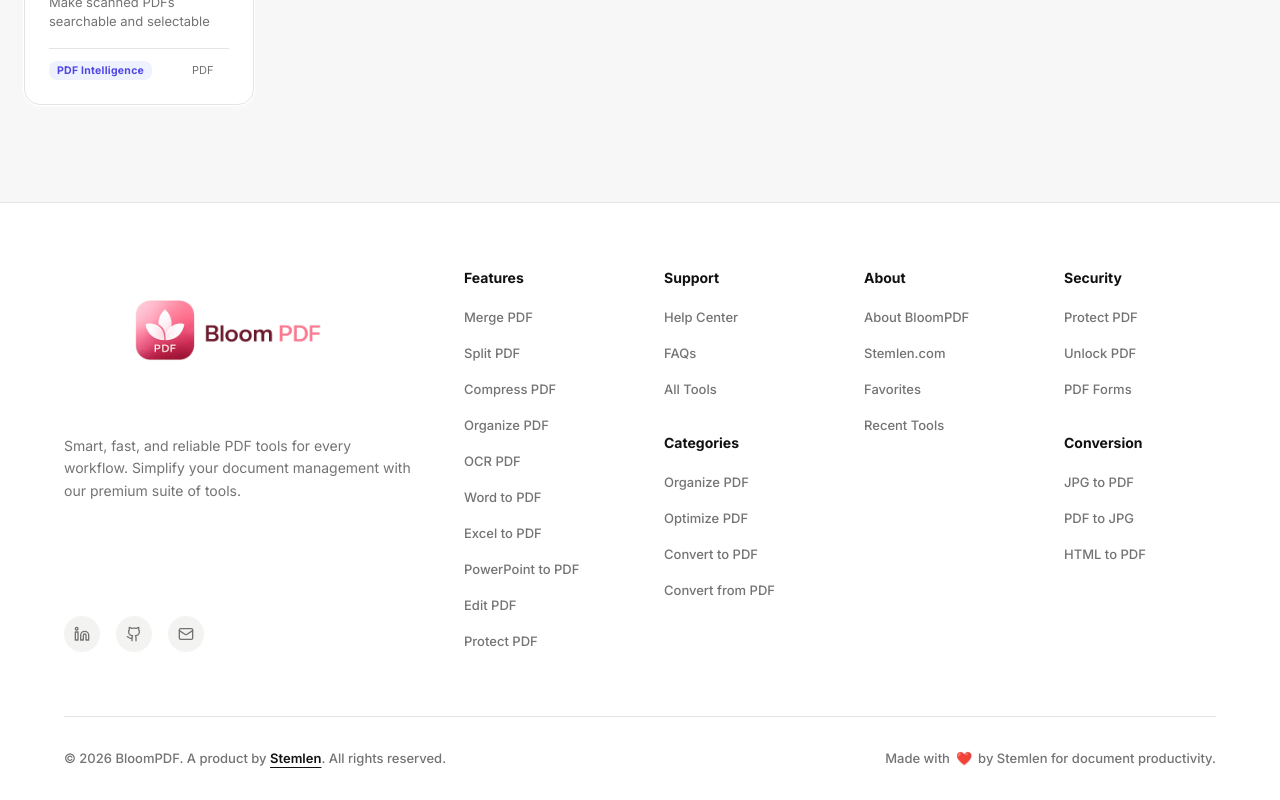
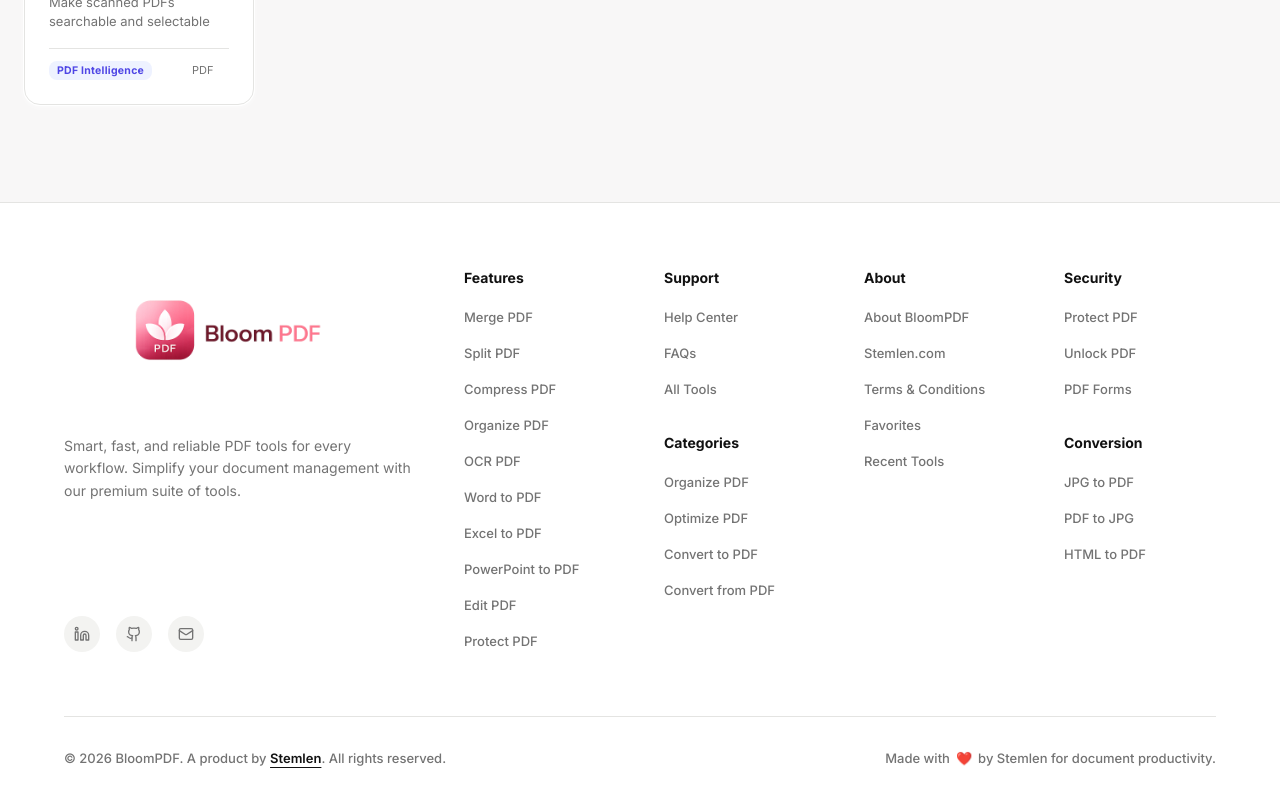
Before and after one commit to stemlen/bloompdf, a Next.js app: page / in a window 1280 px wide. Shown: the part 4208-5008 px from the top of the page. Built offline with nearby package versions, Linux system fonts and the light colour scheme.

Commit message:
Added T&C in footer

```diff
--- a/src/components/layout/Footer.tsx
+++ b/src/components/layout/Footer.tsx
@@ -127,18 +127,28 @@ export function Footer() {
               {[
                 { label: "About BloomPDF", href: "/about", external: false },
                 { label: "Stemlen.com", href: "https://stemlen.com", external: true },
+                { label: "Terms & Conditions", href: "/terms-and-conditions", external: false },
                 { label: "Favorites", href: "/#favorites", external: false },
                 { label: "Recent Tools", href: "/#recent", external: false },
               ].map((item) => (
                 <li key={item.label}>
+                  {item.external ? (
                     <a
                       href={item.href}
-                    target={item.external ? "_blank" : undefined}
-                    rel={item.external ? "noopener noreferrer" : undefined}
+                      target="_blank"
+                      rel="noopener noreferrer"
                       className="text-[13px] text-muted-foreground hover:text-[#E8607A] transition-colors font-medium inline-flex items-center gap-1"
                     >
                       {item.label}
                     </a>
+                  ) : (
+                    <Link
+                      href={item.href}
+                      className="text-[13px] text-muted-foreground hover:text-[#E8607A] transition-colors font-medium inline-flex items-center gap-1"
+                    >
+                      {item.label}
+                    </Link>
+                  )}
                 </li>
               ))}
             </ul>
```
Lines whose indentation alone changed are shown as unchanged.
